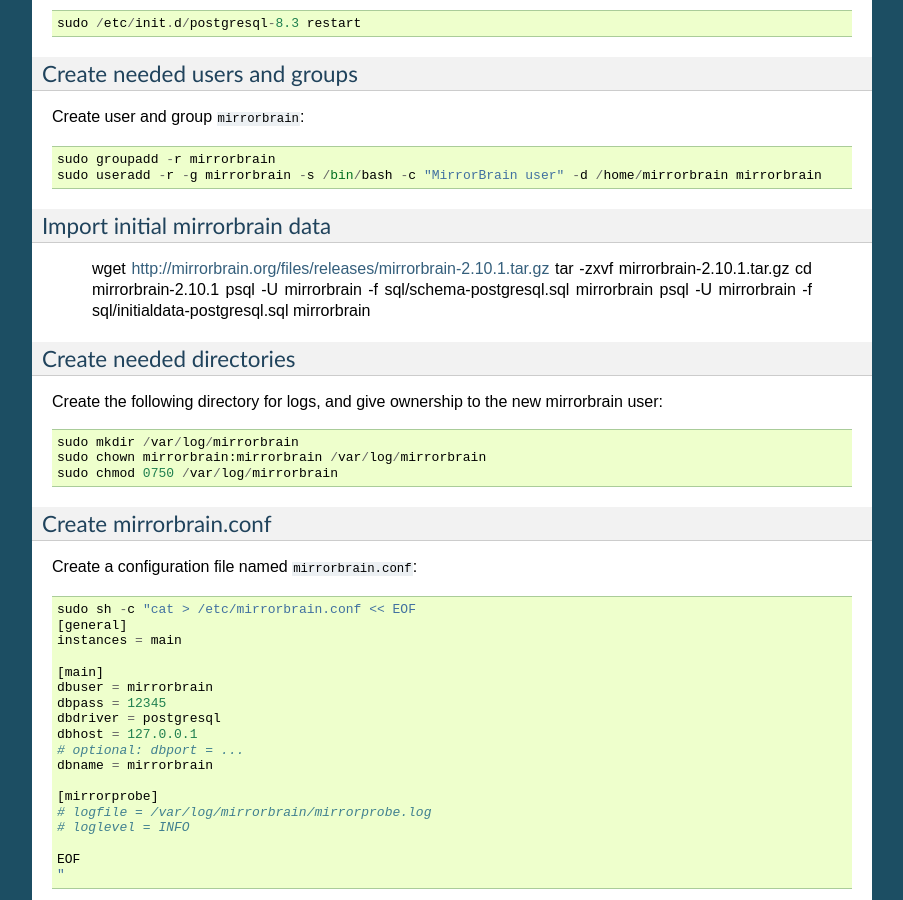
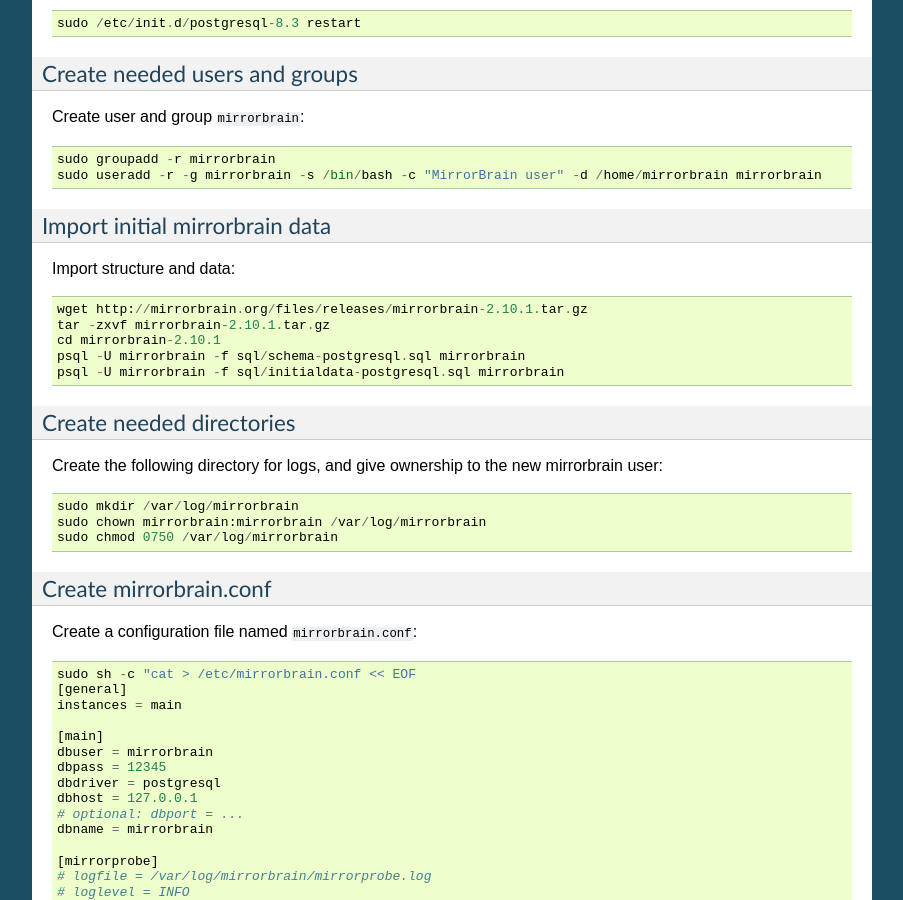
Before and after one commit to hayalci/mirrorbrain, a Sphinx documentation site: the page built from docs/installation/debian.rst, in a window 1280 px wide and 900 px high, scrolled down 2923 px. Shown: the whole window, without its empty margins (198-1101 px from the left). Built offline with Sphinx 7.4.7, drawn with Linux system fonts in a browser that asks for light colours.

Commit message:
add ::
git-svn-id: http://svn.mirrorbrain.org/svn/mirrorbrain/trunk@7835 2d291e14-ff0c-0410-a3fa-d5caa9871f55

```diff
--- a/docs/installation/debian.rst
+++ b/docs/installation/debian.rst
@@ -191,6 +191,8 @@
 Import initial mirrorbrain data
 ~~~~~~~~~~~~~~~~~~~~~~~~~~~~~~~
 
+Import structure and data::
+
   wget http://mirrorbrain.org/files/releases/mirrorbrain-2.10.1.tar.gz
   tar -zxvf mirrorbrain-2.10.1.tar.gz
   cd mirrorbrain-2.10.1
```
